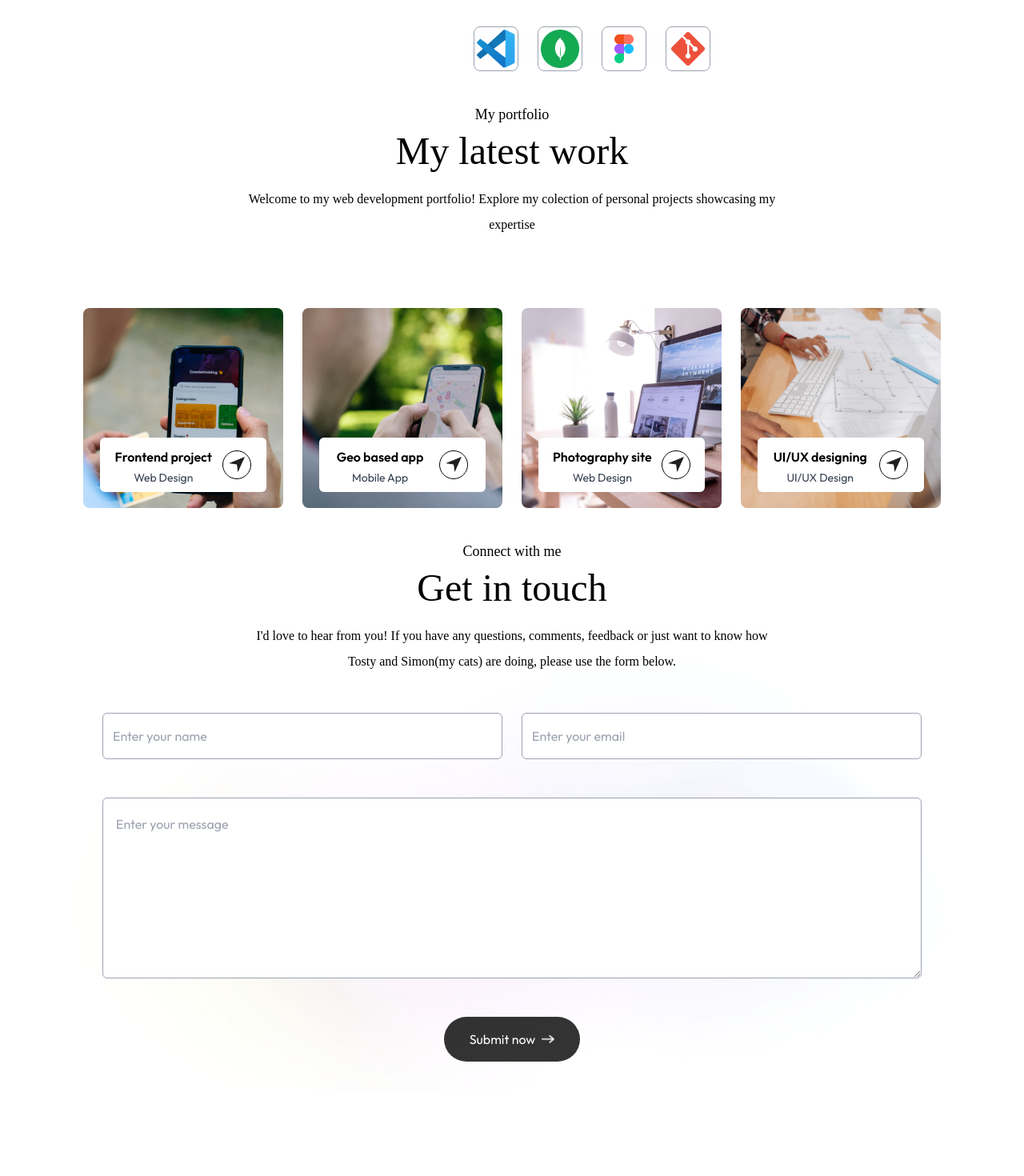
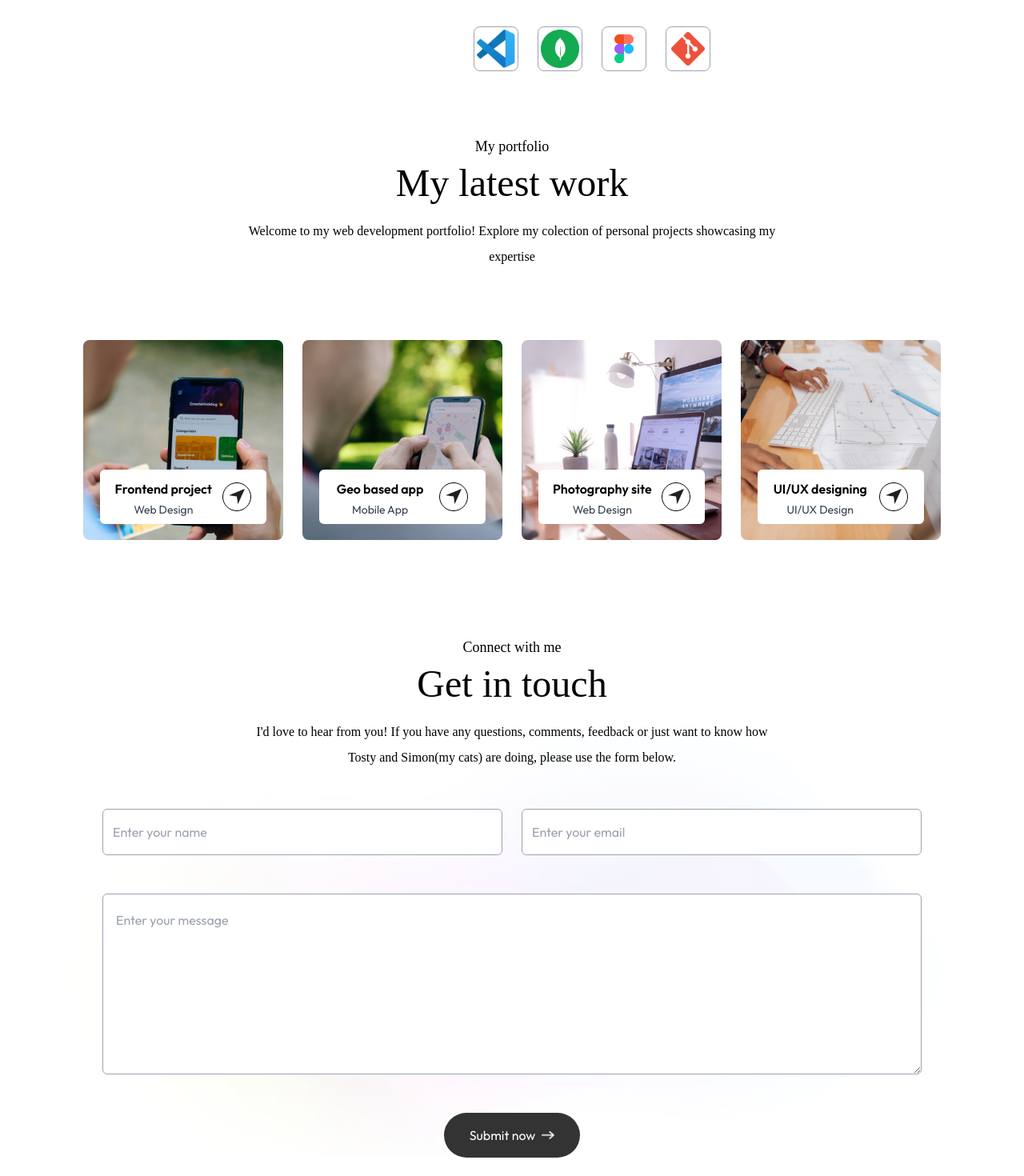
Before and after one commit to GonzaloHz/portfolio, a Next.js app: page / in a window 1280 px wide. Shown: the part 1600-3070 px from the top of the page at 80% size. Built offline with nearby package versions, Linux system fonts and the light colour scheme; a web font is replaced by a local one.

Commit message:
corrections in contactsection and work section

```diff
--- a/app/components/Contact.tsx
+++ b/app/components/Contact.tsx
@@ -32,7 +32,7 @@ const Contact = () => {
     };
 
   return (
-    <div id='contact' className='h-screen w-full px-[10%] bg-[url("/footer-bg-color.png")] bg-no-repeat bg-center bg-[length:90%_auto] dark:bg-none'>
+    <div id='contact' className='py-10 scroll-mt-20 h-screen w-full px-[10%] bg-[url("/footer-bg-color.png")] bg-no-repeat bg-center bg-[length:90%_auto] dark:bg-none'>
       <h4 className='text-center mb-2 text-lg font-Ovo'>
         Connect with me
       </h4>
--- a/app/components/Work.tsx
+++ b/app/components/Work.tsx
@@ -4,7 +4,7 @@ import WorkCard from './WorkCards'
 
 const Work = () => {
   return (
-    <div id='work' className='w-full px-[10%] flex flex-col items-center text-center justify-center '>
+    <div id='work' className='py-10 scroll-mt-20 w-full px-[10%] flex flex-col items-center text-center justify-center '>
       <h4 className='mb-2 text-lg font-Ovo'>
         My portfolio
       </h4>
```
